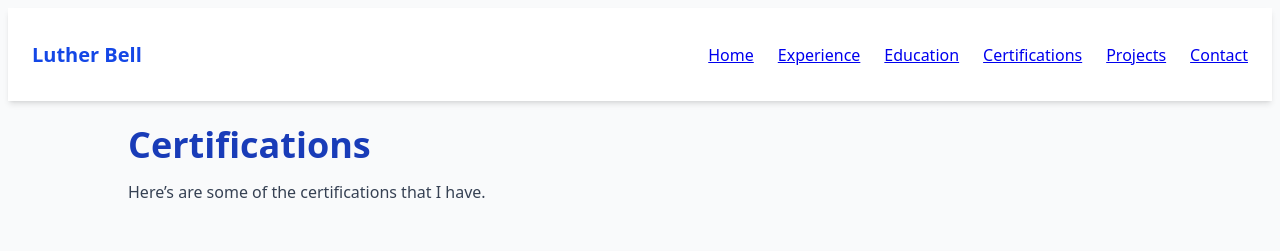
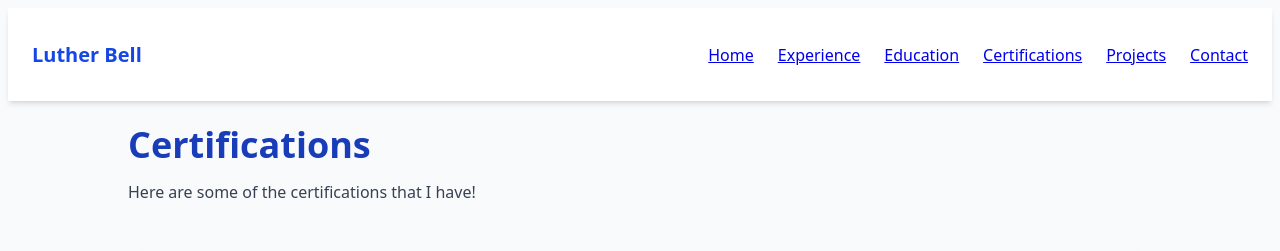
Before and after one commit to luDaDon/portfolioo, a Next.js app: page /certificates in a window 1280 px wide. Shown: the top 251 px of the page. Built offline with nearby package versions, Linux system fonts and the light colour scheme.

Commit message:
fix typo

```diff
--- a/pages/certificates.tsx
+++ b/pages/certificates.tsx
@@ -14,7 +14,7 @@ export default function Certificates() {
           transition={{ duration: 0.6 }}
         >
           <h1 className="text-4xl font-bold text-blue-800 mb-4">Certifications</h1>
-          <p className="text-gray-700">Here’s are some of the certifications that I have.</p>
+          <p className="text-gray-700">Here are some of the certifications that I have!</p>
         </motion.header>
 
         <section className="space-y-8">
```
